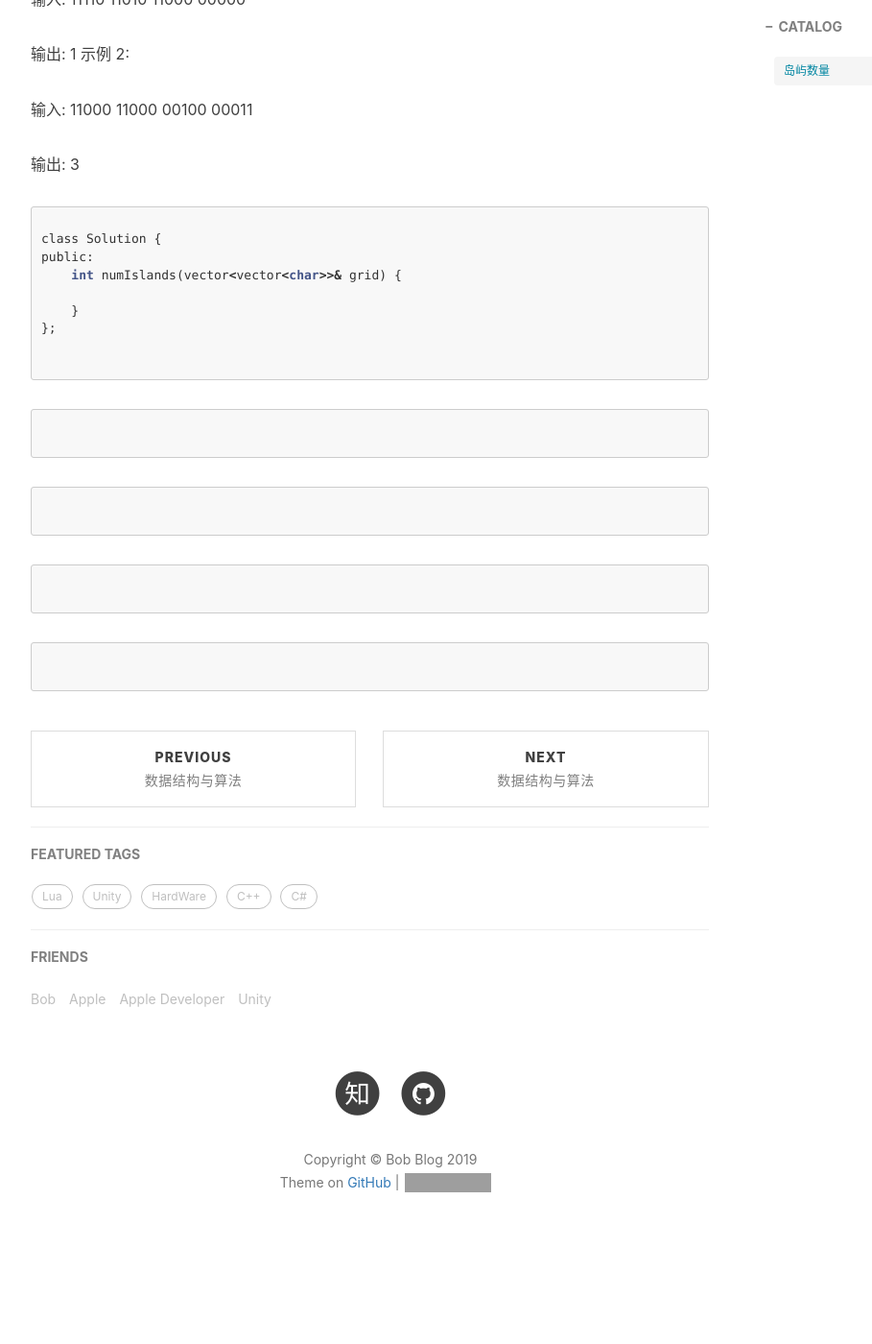
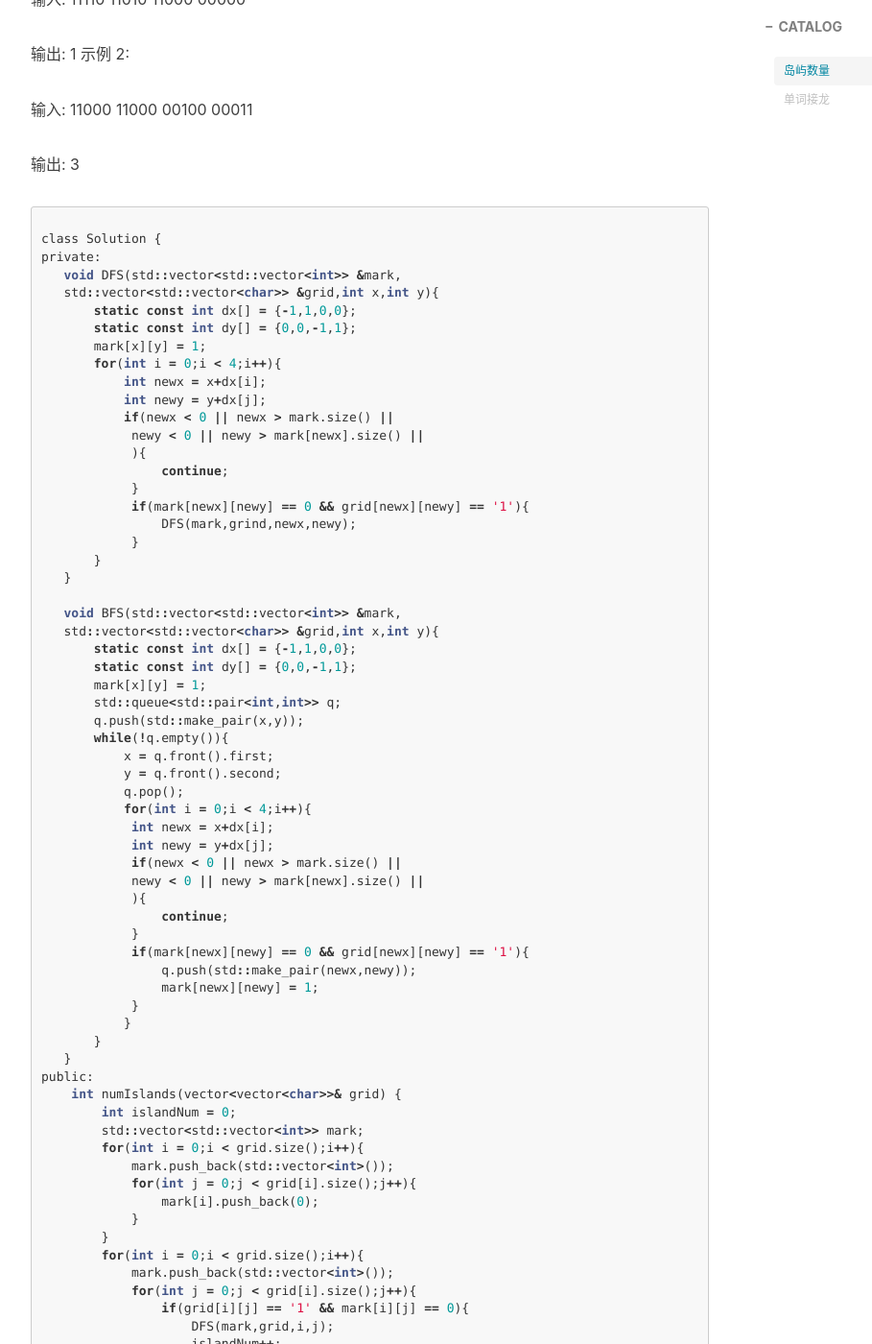
Before and after one commit to chenanbao/chenanbao.github.io, a Jekyll site: the page built from _posts/2019-09-15-数据结构与算法-搜索.md, in a window 1280 px wide and 1400 px high, scrolled down 816 px. Shown: the whole window at 96% size, without its empty margins (233-1142 px from the left). Built offline with Jekyll 4.4.1, drawn with Linux system fonts in a browser that asks for light colours; nearby versions of some CDN libraries; comment, search, counter and statistics services are not loaded; before the commit the page ends 2152 px from its top, so only the background shows below that; some of the changed text lies outside the part shown; grey boxes are pictures that could not be loaded.

Commit message:
“struct”

````diff
--- a/_posts/2019-09-15-数据结构与算法-搜索.md
+++ b/_posts/2019-09-15-数据结构与算法-搜索.md
@@ -38,8 +38,120 @@
 ```c
 
 class Solution {
+private:
+   void DFS(std::vector<std::vector<int>> &mark,
+   std::vector<std::vector<char>> &grid,int x,int y){
+       static const int dx[] = {-1,1,0,0};
+       static const int dy[] = {0,0,-1,1};
+       mark[x][y] = 1;
+       for(int i = 0;i < 4;i++){
+           int newx = x+dx[i];
+           int newy = y+dx[j];
+           if(newx < 0 || newx > mark.size() ||
+            newy < 0 || newy > mark[newx].size() ||
+            ){
+                continue;
+            }
+            if(mark[newx][newy] == 0 && grid[newx][newy] == '1'){
+                DFS(mark,grind,newx,newy);
+            }
+       }
+   }
+
+   void BFS(std::vector<std::vector<int>> &mark,
+   std::vector<std::vector<char>> &grid,int x,int y){
+       static const int dx[] = {-1,1,0,0};
+       static const int dy[] = {0,0,-1,1};
+       mark[x][y] = 1;
+       std::queue<std::pair<int,int>> q;
+       q.push(std::make_pair(x,y));
+       while(!q.empty()){
+           x = q.front().first;
+           y = q.front().second;
+           q.pop();
+           for(int i = 0;i < 4;i++){
+            int newx = x+dx[i];
+            int newy = y+dx[j];
+            if(newx < 0 || newx > mark.size() ||
+            newy < 0 || newy > mark[newx].size() ||
+            ){
+                continue;
+            }
+            if(mark[newx][newy] == 0 && grid[newx][newy] == '1'){
+                q.push(std::make_pair(newx,newy));
+                mark[newx][newy] = 1;
+            }
+           }
+       }
+   }
 public:
     int numIslands(vector<vector<char>>& grid) {
+        int islandNum = 0;
+        std::vector<std::vector<int>> mark;
+        for(int i = 0;i < grid.size();i++){
+            mark.push_back(std::vector<int>());
+            for(int j = 0;j < grid[i].size();j++){
+                mark[i].push_back(0);
+            }
+        }
+        for(int i = 0;i < grid.size();i++){
+            mark.push_back(std::vector<int>());
+            for(int j = 0;j < grid[i].size();j++){
+                if(grid[i][j] == '1' && mark[i][j] == 0){
+                    DFS(mark,grid,i,j);
+                    islandNum++;
+                }
+            }
+        }
+        return islandNum;
+    }
+};
+
+
+```
+
+##### [单词接龙](https://leetcode.com/problems/word-ladder)
+
+给定两个单词（beginWord 和 endWord）和一个字典，找到从 beginWord 到 endWord 的最短转换序列的长度。转换需遵循如下规则：
+
+每次转换只能改变一个字母。
+转换过程中的中间单词必须是字典中的单词。
+说明:
+
+如果不存在这样的转换序列，返回 0。
+所有单词具有相同的长度。
+所有单词只由小写字母组成。
+字典中不存在重复的单词。
+你可以假设 beginWord 和 endWord 是非空的，且二者不相同。
+示例 1:
+
+输入:
+beginWord = "hit",
+endWord = "cog",
+wordList = ["hot","dot","dog","lot","log","cog"]
+
+输出: 5
+
+解释: 一个最短转换序列是 "hit" -> "hot" -> "dot" -> "dog" -> "cog",
+     返回它的长度 5。
+示例 2:
+
+输入:
+beginWord = "hit"
+endWord = "cog"
+wordList = ["hot","dot","dog","lot","log"]
+
+输出: 0
+
+解释: endWord "cog" 不在字典中，所以无法进行转换。
+
+
+
+```c
+
+class Solution {
+public:
+    int ladderLength(string beginWord, string endWord, vector<string>& wordList) {
 
     }
 };
@@ -67,10 +179,3 @@
 
 
 ```
-
-##### []()
-
-```c
-
-
-```
````
